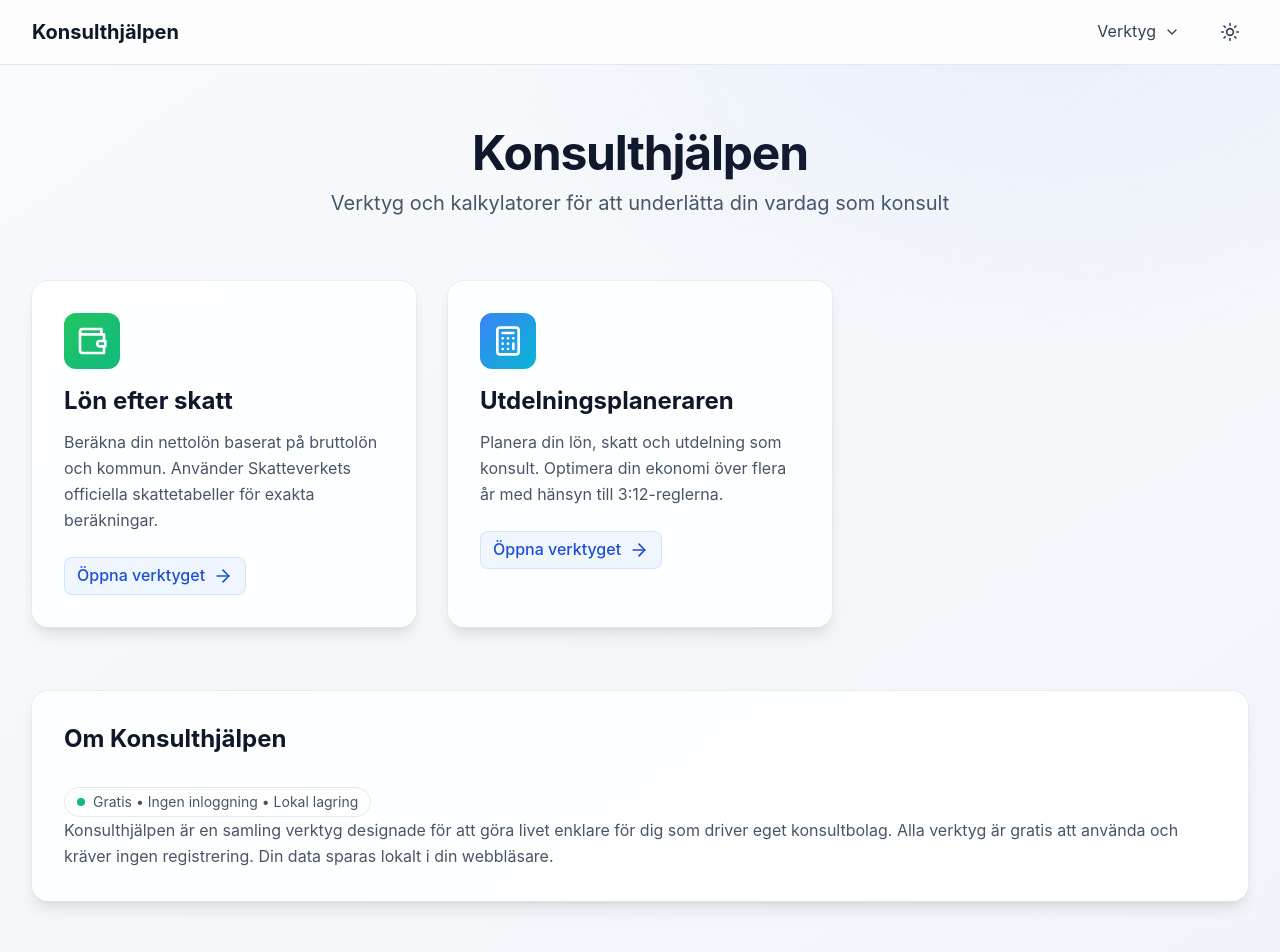
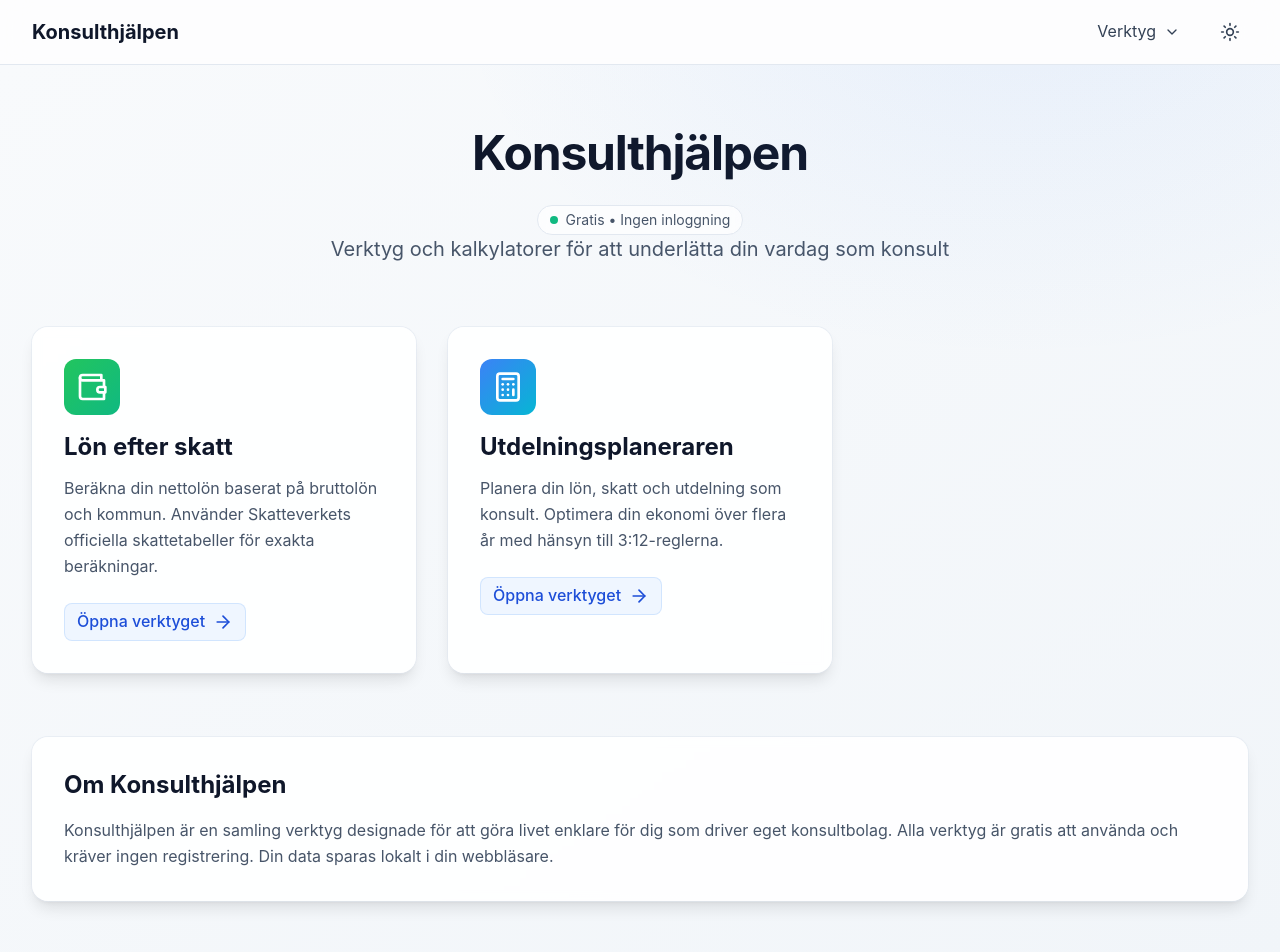
Before and after one commit to hardrockhodl/utdelningsplaneraren, a React (Vite) app: page / in a window 1280 px wide. Shown: the top 952 px of the page. Built offline with nearby package versions, Linux system fonts and the light colour scheme.

Commit message:
Updated HomePage.tsx

```diff
--- a/src/pages/HomePage.tsx
+++ b/src/pages/HomePage.tsx
@@ -30,6 +30,11 @@ dark:before:bg-[radial-gradient(60rem_40rem_at_80%_-10%,_rgba(59,130,246,0.12),_
           <h1 className="text-5xl font-bold tracking-tight text-balance text-slate-900 dark:text-white mb-3">
             Konsulthjälpen
           </h1>
+          <div className="mt-4 inline-flex items-center gap-2 rounded-full border border-slate-200 dark:border-slate-700
+                bg-white/70 dark:bg-slate-900/40 backdrop-blur px-3 py-1 text-sm text-slate-600 dark:text-slate-300">
+            <span className="h-2 w-2 rounded-full bg-emerald-500"></span>
+            Gratis • Ingen inloggning
+          </div>
           <p className="text-xl text-slate-600 dark:text-slate-300/90 text-pretty max-w-2xl mx-auto">
             Verktyg och kalkylatorer för att underlätta din vardag som konsult
           </p>
@@ -76,11 +81,6 @@ dark:before:bg-[radial-gradient(60rem_40rem_at_80%_-10%,_rgba(59,130,246,0.12),_
           <h2 className="text-2xl font-bold text-slate-900 dark:text-white mb-4">
             Om Konsulthjälpen
           </h2>
-          <div className="mt-4 inline-flex items-center gap-2 rounded-full border border-slate-200 dark:border-slate-700
-                bg-white/70 dark:bg-slate-900/40 backdrop-blur px-3 py-1 text-sm text-slate-600 dark:text-slate-300">
-            <span className="h-2 w-2 rounded-full bg-emerald-500"></span>
-            Gratis • Ingen inloggning • Lokal lagring
-          </div>
           <p className="text-slate-600 dark:text-slate-300 leading-relaxed">
             Konsulthjälpen är en samling verktyg designade för att göra livet enklare för dig som driver eget konsultbolag.
             Alla verktyg är gratis att använda och kräver ingen registrering. Din data sparas lokalt i din webbläsare.
```
